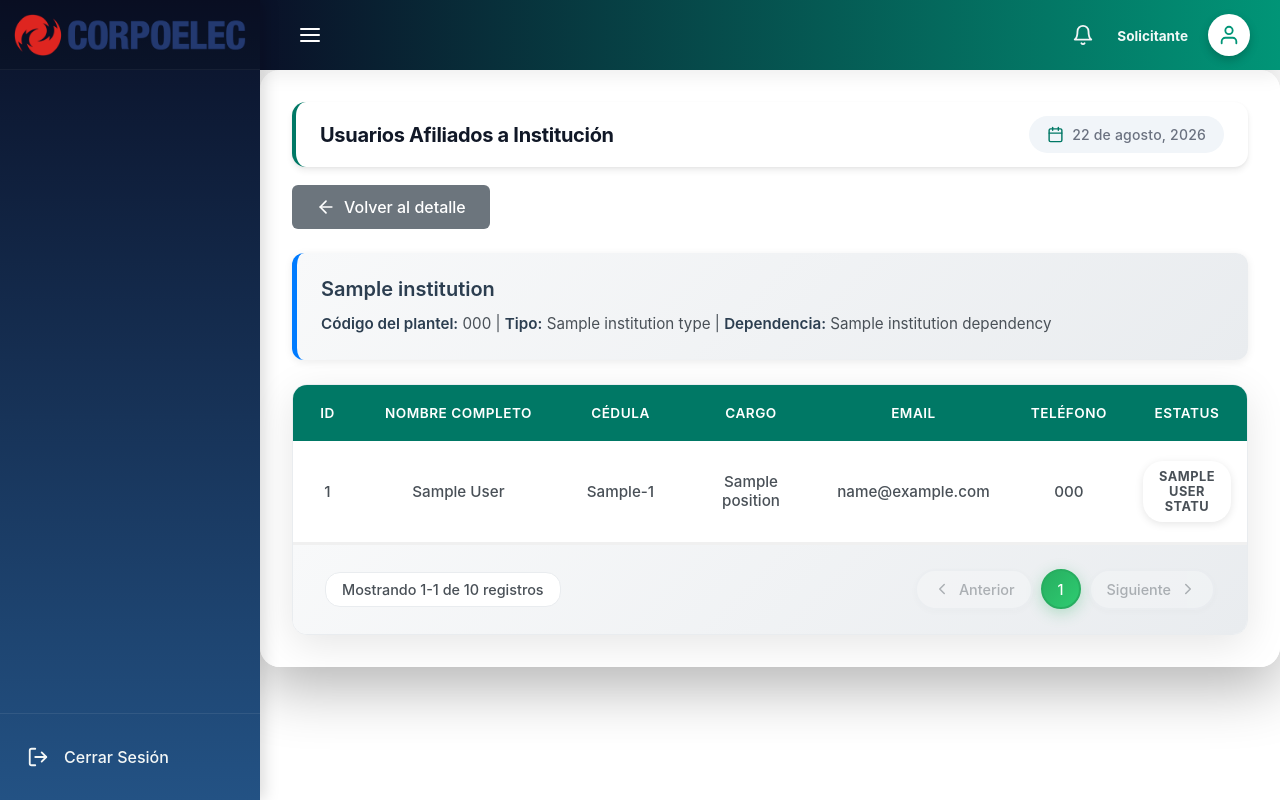
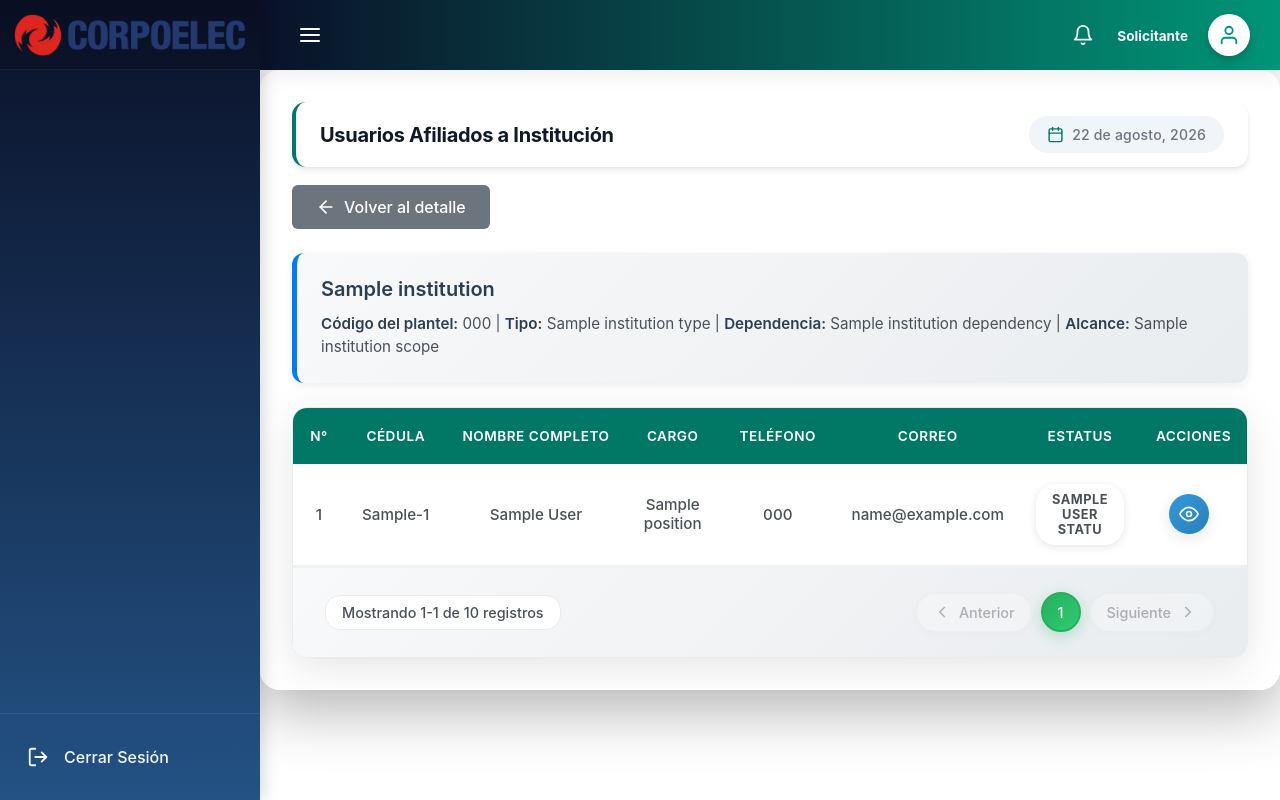
Before and after one commit to proyectoiiiupt/SAGES, a Flask app: template app/templates/institutions/affiliates.html in a window 1280 px wide. Run offline with Flask 3, Linux system fonts and the light colour scheme; the template is opened without the code that fills it: most values are stand-ins (such as "Sample title", 1, 10 or a date in 2020); parts of the project's set-up code (start-up, migrations or seed data) failed here and were passed over.

Commit message:
Modulo de Usuarios Afiliados
Rutas principales creadas:

- app/static/CSS/affiliates.css
- app/templates/institutions/affiliates.html

Rutas modificadas:

- \app\institutions\routes.py (líneas 126-158)
- \app\institutions\services.py (líneas 351-435)

Actualización 21/08/26:

- app/static/CSS/affiliates.css
- app/templates/institutions/affiliates.html

```diff
--- a/app/static/CSS/affiliates.css
+++ b/app/static/CSS/affiliates.css
@@ -45,6 +45,11 @@ Vista de usuarios afiliados a instituciones
     text-align: center;
 }
 
+.institutions-table th:nth-child(8),
+.institutions-table td:nth-child(8) {
+    width: 80px;
+}
+
 .institution-info-card {
     background: linear-gradient(135deg, #f8f9fa 0%, #e9ecef 100%);
     border-radius: 12px;
--- a/app/templates/institutions/affiliates.html
+++ b/app/templates/institutions/affiliates.html
@@ -46,7 +46,8 @@
         <p>
             <strong>Código del plantel:</strong> {{ institution.plantel_code }} |
             <strong>Tipo:</strong> {{ institution.institution_type.name if institution.institution_type else 'N/A' }} |
-            <strong>Dependencia:</strong> {{ institution.institution_dependency.name if institution.institution_dependency else 'N/A' }}
+            <strong>Dependencia:</strong> {{ institution.institution_dependency.name if institution.institution_dependency else 'N/A' }} |
+            <strong>Alcance:</strong> {{ institution.institution_scope.name if institution.institution_scope else 'N/A' }}
         </p>
     </div>
 
@@ -56,25 +57,26 @@
             <table class="institutions-table">
                 <thead>
                     <tr>
-                        <th>ID</th>
+                        <th>N°</th>
+                        <th>Cédula</th>
                         <th>Nombre Completo</th>
-                        <th>Cédula</th>
                         <th>Cargo</th>
-                        <th>Email</th>
                         <th>Teléfono</th>
+                        <th>Correo</th>
                         <th>Estatus</th>
+                        <th>Acciones</th>
                     </tr>
                 </thead>
                 <tbody>
                     {# Filas de usuarios afiliados #}
                     {% for user in users %}
                     <tr>
-                        <td>{{ user.staff_id }}</td>
+                        <td>{{ (pagination.current_page - 1) * pagination.per_page + loop.index }}</td>
+                        <td class="cedula-cell" data-type="{{ user.identification_type }}" data-number="{{ user.identification_number }}"></td>
                         <td>{{ user.full_name }}</td>
-                        <td>{{ user.identification_type }}-{{ user.identification_number }}</td>
                         <td>{{ user.position }}</td>
+                        <td class="phone-cell" data-phone="{{ user.mobile }}"></td>
                         <td>{{ user.email }}</td>
-                        <td>{{ user.mobile }}</td>
                         <td>
                             {% if user.user_status %}
                                 <span class="status-badge status-{{ user.user_status.status_code }}">
@@ -84,11 +86,19 @@
                                 <span class="no-data">N/A</span>
                             {% endif %}
                         </td>
+                        <td>
+                            <a href="#" class="action-btn view-btn" title="Ver detalles de persona">
+                                <svg viewBox="0 0 24 24" fill="none" stroke="currentColor" stroke-width="2" stroke-linecap="round" stroke-linejoin="round">
+                                    <path d="M1 12s4-8 11-8 11 8 11 8-4 8-11 8-11-8-11-8z"></path>
+                                    <circle cx="12" cy="12" r="3"></circle>
+                                </svg>
+                            </a>
+                        </td>
                     </tr>
                     {% else %}
                     {# Mensaje cuando no hay usuarios afiliados #}
                     <tr>
-                        <td colspan="7" class="no-data">No hay usuarios afiliados a esta institución</td>
+                        <td colspan="8" class="no-data">No hay usuarios afiliados a esta institución</td>
                     </tr>
                     {% endfor %}
                 </tbody>
@@ -143,7 +153,66 @@
             const formattedDate = today.toLocaleDateString('es-ES', options);
             dateElement.textContent = formattedDate.replace(' de 20', ', 20');
         }
+
+        // Formatear cédulas
+        formatCedulas();
+
+        // Formatear teléfonos
+        formatPhones();
     });
+
+    function formatCedulas() {
+        const cedulaCells = document.querySelectorAll('.cedula-cell');
+        cedulaCells.forEach(cell => {
+            const type = cell.getAttribute('data-type');
+            const number = cell.getAttribute('data-number');
+            const formattedNumber = formatIdentificationNumber(number);
+            cell.textContent = `${type}-${formattedNumber}`;
+        });
+    }
+
+    function formatIdentificationNumber(number) {
+        // Limpiar el número de posibles caracteres no numéricos
+        const cleanNumber = number.toString().replace(/\D/g, '');
+
+        // Verificar que tenga entre 7 y 8 dígitos
+        if (cleanNumber.length < 7 || cleanNumber.length > 8) {
+            return cleanNumber; // Si no está en el rango esperado, devolver sin formato
+        }
+
+        // Formatear según la longitud
+        if (cleanNumber.length === 7) {
+            // Formato: 1.234.567
+            return cleanNumber.replace(/^(\d{1})(\d{3})(\d{3})$/, '$1.$2.$3');
+        } else if (cleanNumber.length === 8) {
+            // Formato: 12.345.678
+            return cleanNumber.replace(/^(\d{2})(\d{3})(\d{3})$/, '$1.$2.$3');
+        }
+
+        return cleanNumber;
+    }
+
+    function formatPhones() {
+        const phoneCells = document.querySelectorAll('.phone-cell');
+        phoneCells.forEach(cell => {
+            const phone = cell.getAttribute('data-phone');
+            const formattedPhone = formatPhoneNumber(phone);
+            cell.textContent = formattedPhone;
+        });
+    }
+
+    function formatPhoneNumber(phone) {
+        // Limpiar el número de posibles caracteres no numéricos
+        const cleanPhone = phone.toString().replace(/\D/g, '');
+
+        // Verificar que tenga 11 dígitos (código de área + número de 7 dígitos)
+        if (cleanPhone.length !== 11) {
+            return phone; // Si no tiene 11 dígitos, devolver sin formato
+        }
+
+        // Formato: (0414)-1234567
+        return cleanPhone.replace(/^(\d{4})(\d{7})$/, '($1)-$2');
+    }
 
     function goToPage(page) {
         let url = new URL(window.location.href);
```
